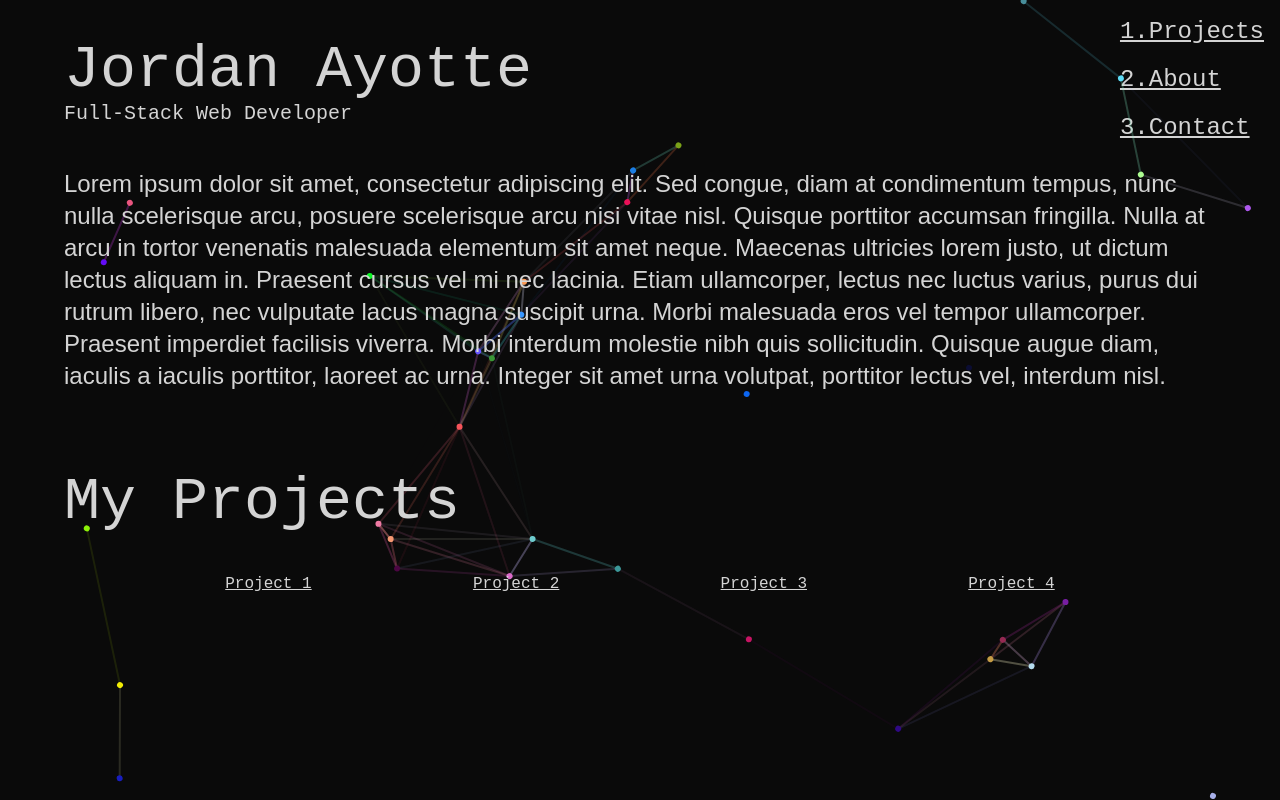
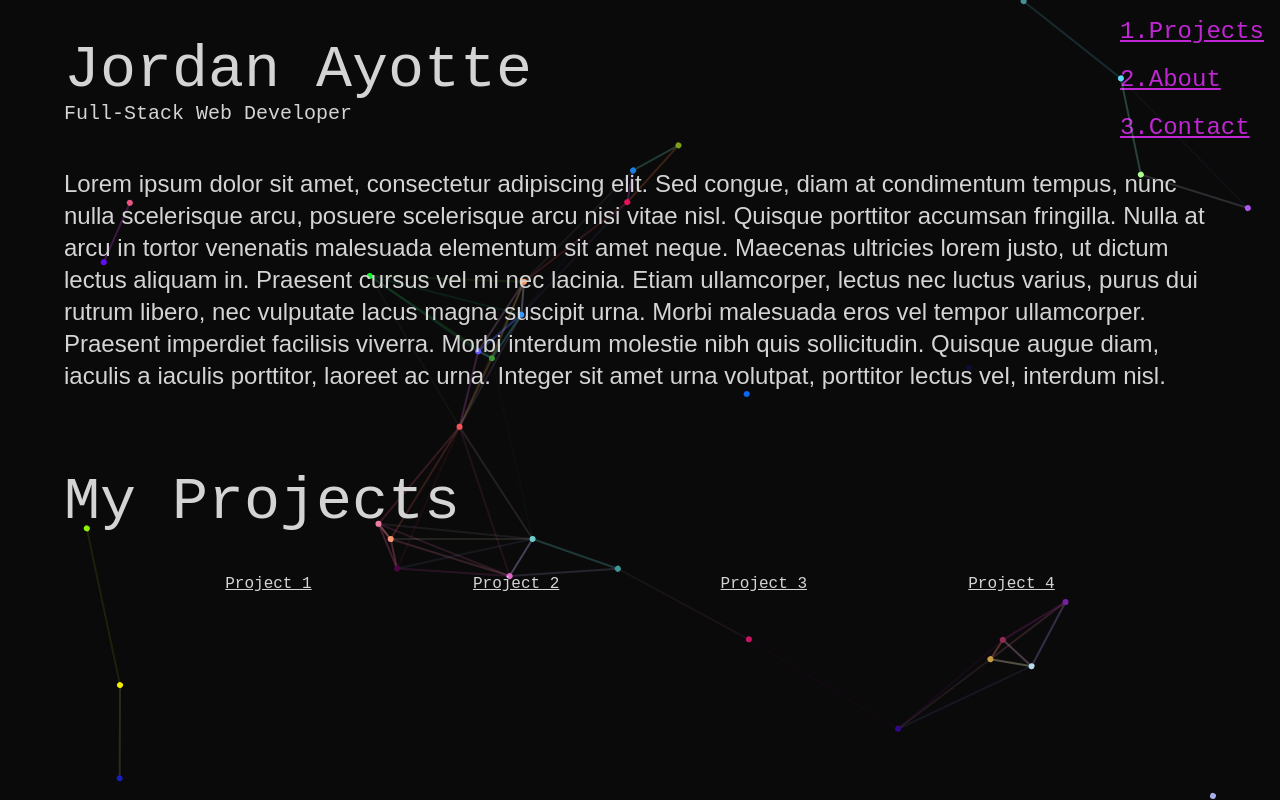
Before and after one commit to joayo13/portfolio, a React (Create React App) app: page / in a window 1280 px wide. Built offline with nearby package versions, Linux system fonts and the light colour scheme.

Commit message:
added favicon and title, added pink to links top right

```diff
--- a/public/index.html
+++ b/public/index.html
@@ -24,7 +24,7 @@
       work correctly both with client-side routing and a non-root public URL.
       Learn how to configure a non-root public URL by running `npm run build`.
     -->
-    <title>React App</title>
+    <title>Jordan Ayotte</title>
   </head>
   <body>
     <noscript>You need to enable JavaScript to run this app.</noscript>
--- a/src/App.js
+++ b/src/App.js
@@ -19,7 +19,7 @@ function App() {
                 <p className='text-xl'>Full-Stack Web Developer</p>
                 <p className='py-10 text-2xl playfair'>Lorem ipsum dolor sit amet, consectetur adipiscing elit. Sed congue, diam at condimentum tempus, nunc nulla scelerisque arcu, posuere scelerisque arcu nisi vitae nisl. Quisque porttitor accumsan fringilla. Nulla at arcu in tortor venenatis malesuada elementum sit amet neque. Maecenas ultricies lorem justo, ut dictum lectus aliquam in. Praesent cursus vel mi nec lacinia. Etiam ullamcorper, lectus nec luctus varius, purus dui rutrum libero, nec vulputate lacus magna suscipit urna. Morbi malesuada eros vel tempor ullamcorper. Praesent imperdiet facilisis viverra. Morbi interdum molestie nibh quis sollicitudin. Quisque augue diam, iaculis a iaculis porttitor, laoreet ac urna. Integer sit amet urna volutpat, porttitor lectus vel, interdum nisl.</p>
             </section>
-            <ul className='absolute hidden md:flex flex-col gap-4 right-4 top-4 text-2xl underline mono'>
+            <ul className='absolute text-fuchsia-600 hidden md:flex flex-col gap-4 right-4 top-4 text-2xl underline mono'>
               <p>1.Projects</p>
               <p>2.About</p>
               <p>3.Contact</p>
```
Also changed, not shown: 1 other file (tests, documents, lock files or other folders).
